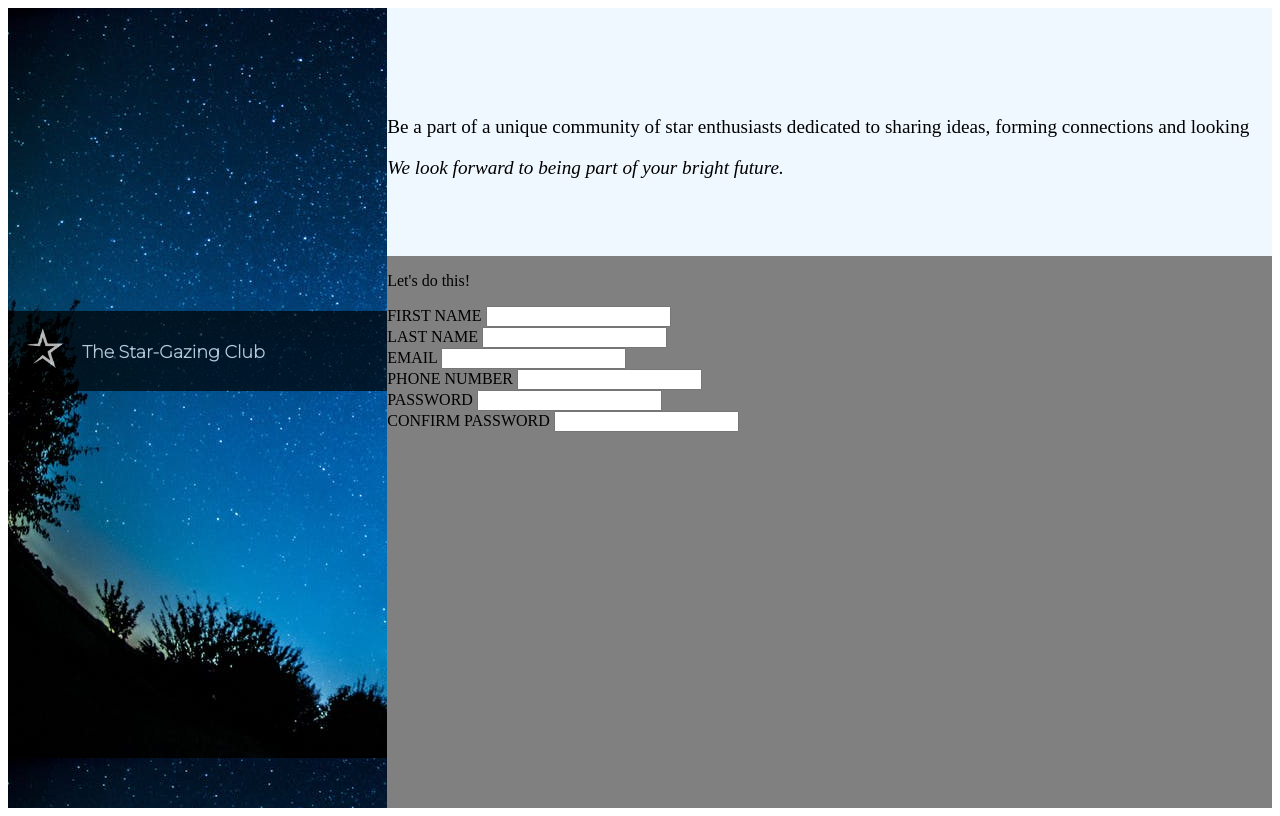
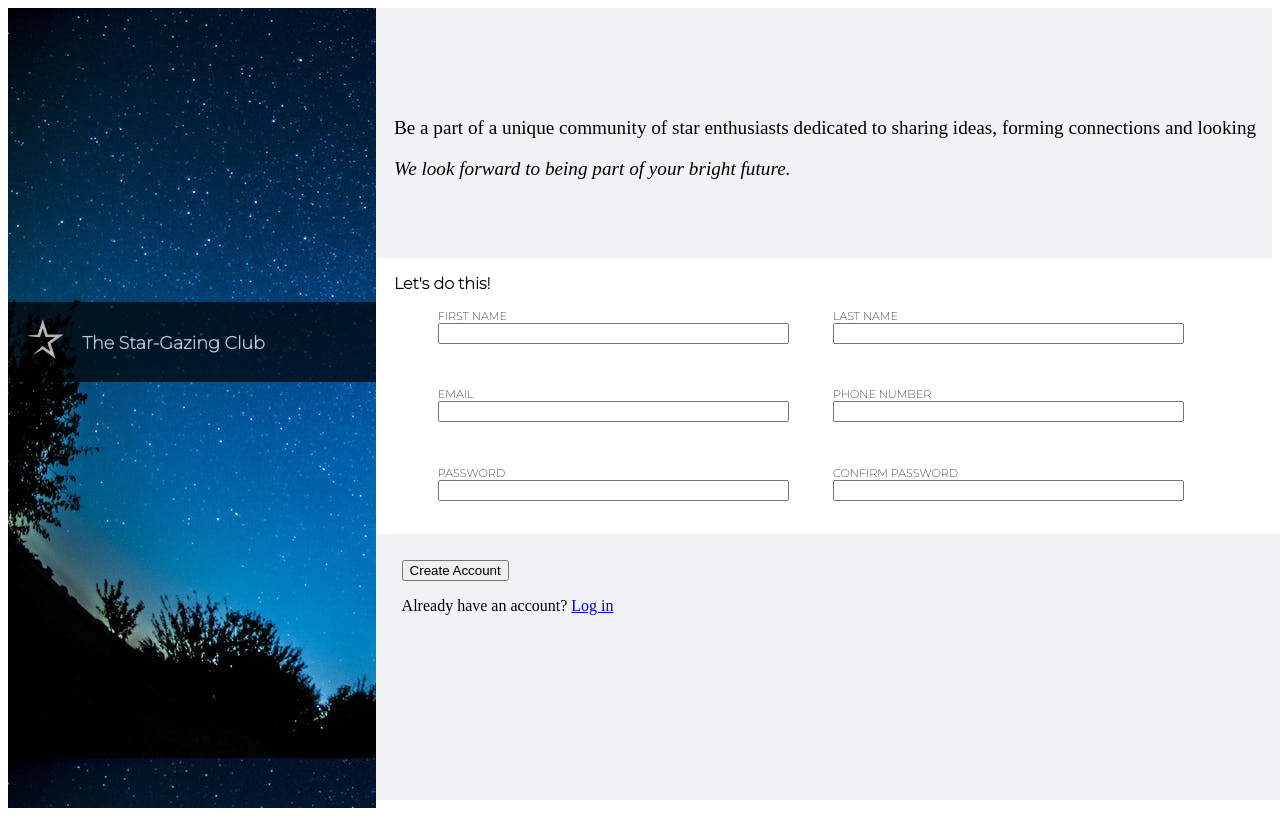
Before and after one commit to arturo9503/sign-up-form, a plain HTML site: page index.html in a window 1280 px wide. Drawn offline with Linux system fonts and the light colour scheme.

Commit message:
Finish form design

```diff
--- a/index.html
+++ b/index.html
@@ -31,7 +31,7 @@
                     <p>Let's do this!</p>
                     <div class="input">
                         <label for="firstName">FIRST NAME</label>
-                        <input id="firstName" type="text">
+                        <input id="firstName" type="text" required>
                     </div>
                     <div class="input">
                         <label for="lastName">LAST NAME</label>
@@ -59,7 +59,8 @@
 
                 </div>
                 <div class="footer">
-
+                    <button type="submit">Create Account</button>
+                    <p>Already have an account? <a href="login.html">Log in</a></p>
                 </div>
         </div>
     </div>
--- a/styles.css
+++ b/styles.css
@@ -18,7 +18,6 @@ body {
 
 .right{
     width: 70vw;
-    background-color: grey;
 }
 
 .logo-header{
@@ -38,13 +37,47 @@ body {
 }
 
 .header{
-    background-color: aliceblue;
+    background-color: rgba(237, 240, 242, 0.84);
     padding-top: 10%;
     height: 20vh;
     font-size: 1.2rem;
+    padding-left: 2%;
 }
 
 #second-line{
     font-style: italic;
 
 }
+
+.form{
+    padding-left: 2%;
+    font-family: 'Montserrat', sans-serif;
+    font-size: 0.7rem;
+    display: flex;
+    flex-wrap: wrap;
+}
+
+.form > p {
+    font-family: 'Montserrat', sans-serif;
+    font-size: 1rem;
+    font-weight: bolder;
+    width: 100vw;
+}
+
+.input{
+    display: flex;
+    flex-direction: column;
+    width: 40%;
+    margin-bottom: 5%;
+    margin-left: 5%;
+}
+
+.footer{
+    background-color: rgba(237, 240, 242, 0.84);
+    height: 30vh;
+    position: fixed;
+    bottom: 0;
+    width: 100%;
+    padding-left: 2%;
+    padding-top: 2%;
+}
```
Also changed, not shown: login.html (added).
